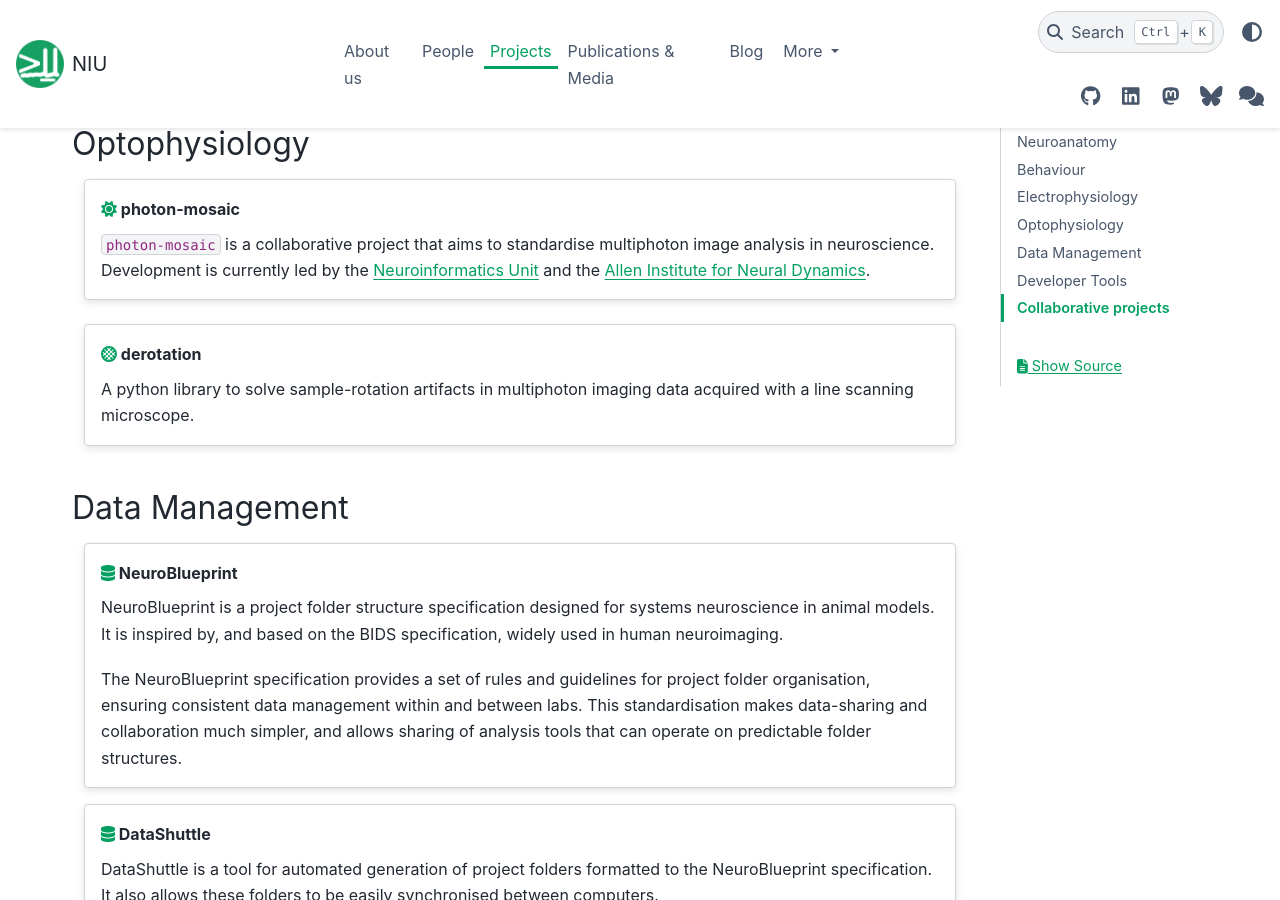
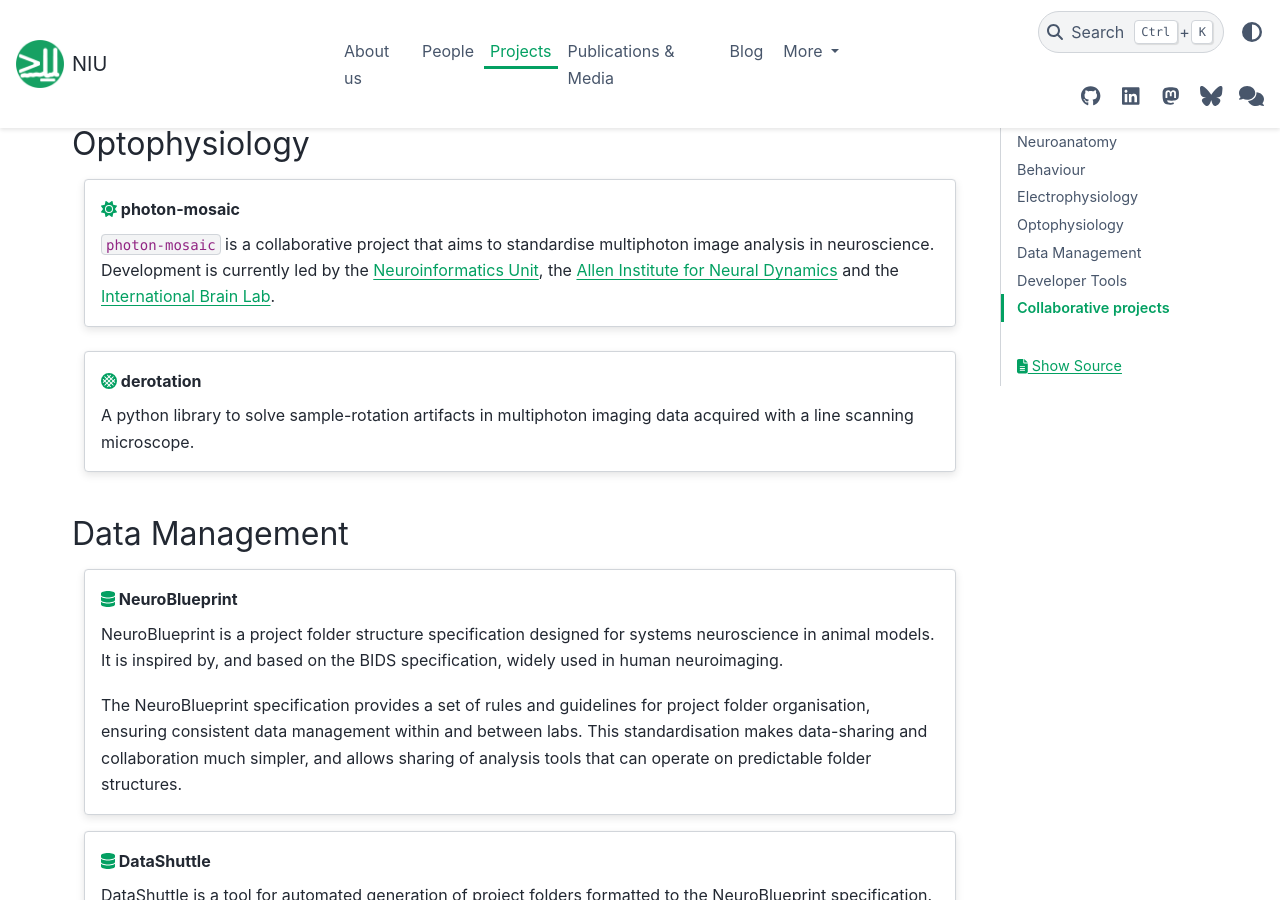
Before and after one commit to neuroinformatics-unit/neuroinformatics-unit.github.io, a Sphinx documentation site: the page built from docs/source/projects.md, in a window 1280 px wide and 900 px high, scrolled down 1442 px. Built offline with Sphinx 7.4.7 and the PyData theme 0.15.4, drawn with Linux system fonts in a browser that asks for light colours; nearby versions of some CDN libraries.

Commit message:
Update docs/source/projects.md
Co-authored-by: Alessandro Felder <alessandrofelder@users.noreply.github.com>

```diff
--- a/docs/source/projects.md
+++ b/docs/source/projects.md
@@ -63,7 +63,7 @@
 ::::{grid} 1 1 1 1
 :::{grid-item-card} {fas}`sun;sd-text-primary` photon-mosaic
 :link: https://github.com/photon-mosaic
-`photon-mosaic` is a collaborative project that aims to standardise multiphoton image analysis in neuroscience. Development is currently led by the [Neuroinformatics Unit](https://github.com/neuroinformatics-unit) and the [Allen Institute for Neural Dynamics](https://github.com/AllenNeuralDynamics).
+`photon-mosaic` is a collaborative project that aims to standardise multiphoton image analysis in neuroscience. Development is currently led by the [Neuroinformatics Unit](https://github.com/neuroinformatics-unit), the [Allen Institute for Neural Dynamics](https://github.com/AllenNeuralDynamics) and the [International Brain Lab](https://www.internationalbrainlab.com/).
 :::
 ::::
 
```
